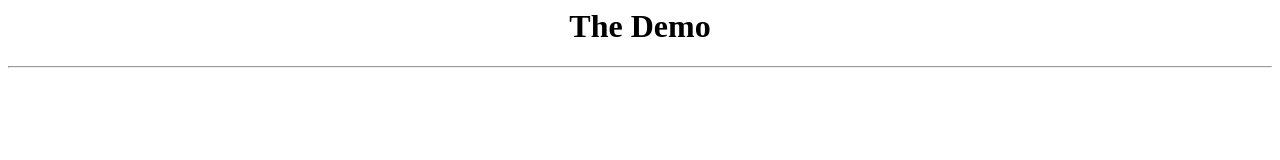
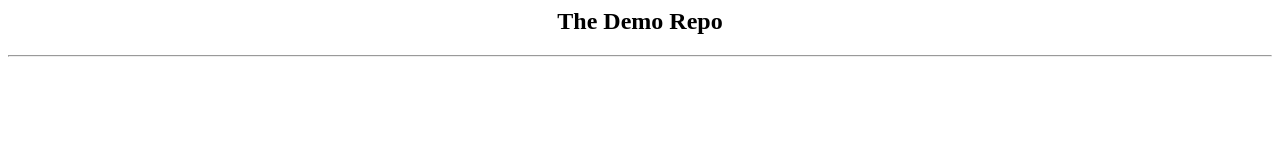
Before and after one commit to HenilMistry/Demo_Repo, a plain HTML site: page index.html in a window 1280 px wide. Drawn offline with Linux system fonts and the light colour scheme.

Commit message:
index updated

```diff
--- a/index.html
+++ b/index.html
@@ -1,8 +1,13 @@
 <html>
-    <head>
-    </head>
-    <body>
-        <center><h1>The Demo</h1><center>
-        <hr>
-    </body>
+
+<head>
+</head>
+
+<body>
+    <center>
+        <h2>The Demo Repo</h2>
+        <center>
+            <hr>
+</body>
+
 </html>
```
